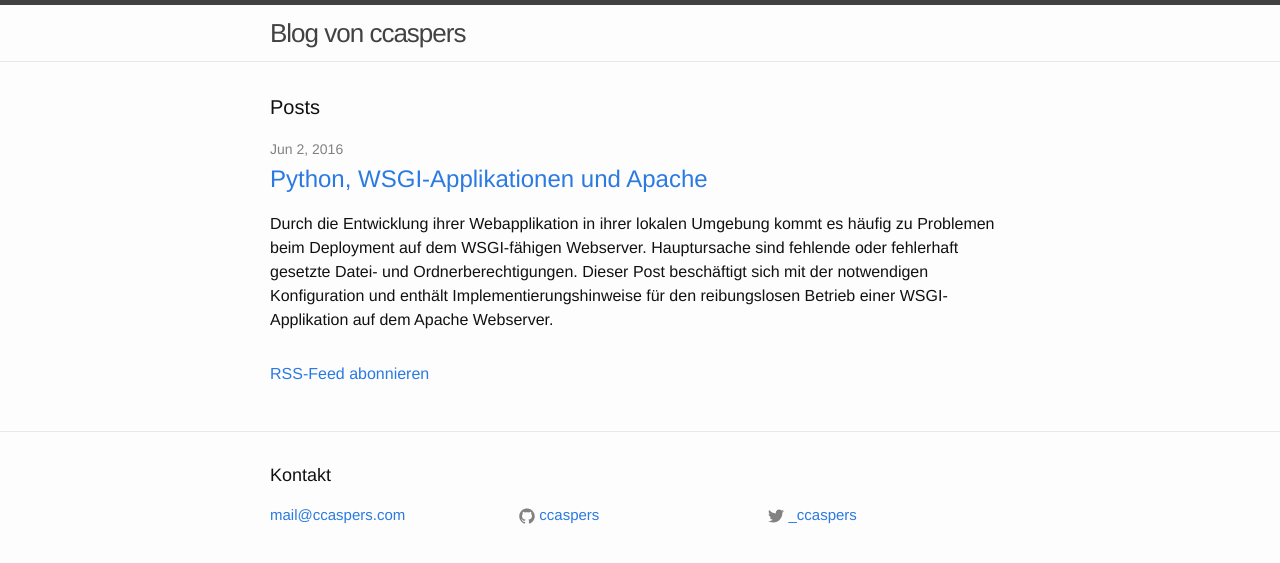
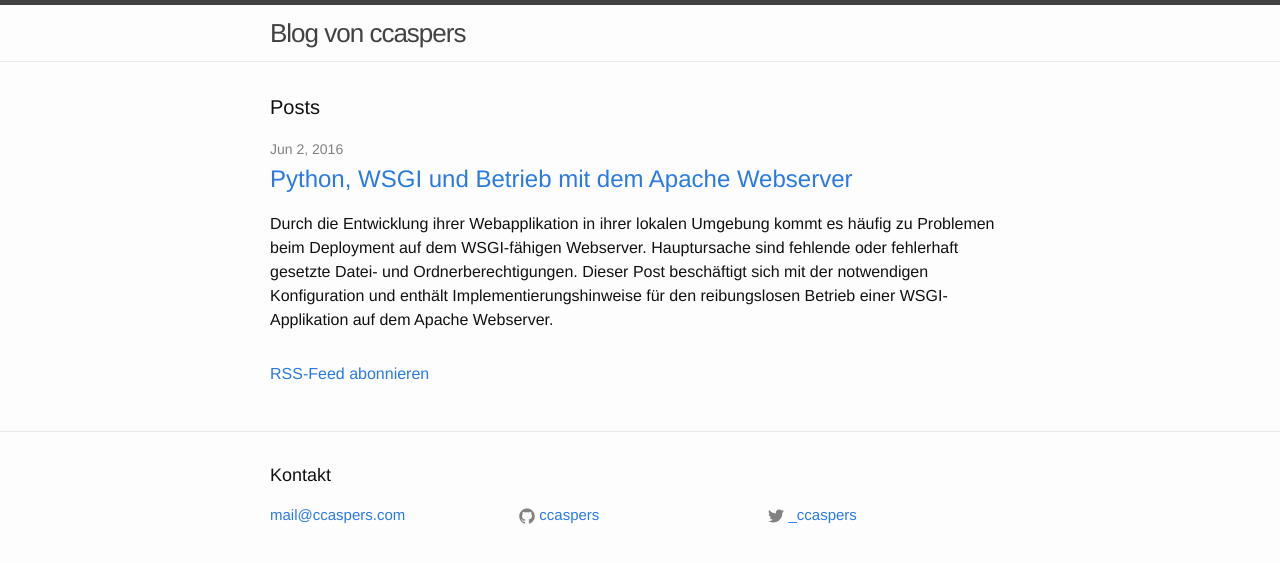
Before and after one commit to ccaspers/ccaspers.github.io, a Jekyll site: the page built from index.html, in a window 1280 px wide. Shown: the top 563 px of the page. Built offline with Jekyll 4.4.1, drawn with Linux system fonts in a browser that asks for light colours; Markdown is read by kramdown in place of the engine named in the settings.

Commit message:
change title

```diff
--- a/_posts/2016-06-02-wsgi-deployment.md
+++ b/_posts/2016-06-02-wsgi-deployment.md
@@ -1,6 +1,6 @@
 ---
 layout: post
-title:  "Python, WSGI-Applikationen und Apache"
+title:  "Python, WSGI und Betrieb mit dem Apache Webserver"
 date:   2016-06-2 17:44:51 +0200
 categories: lehre
 tags: python, apache, wsgi
```
